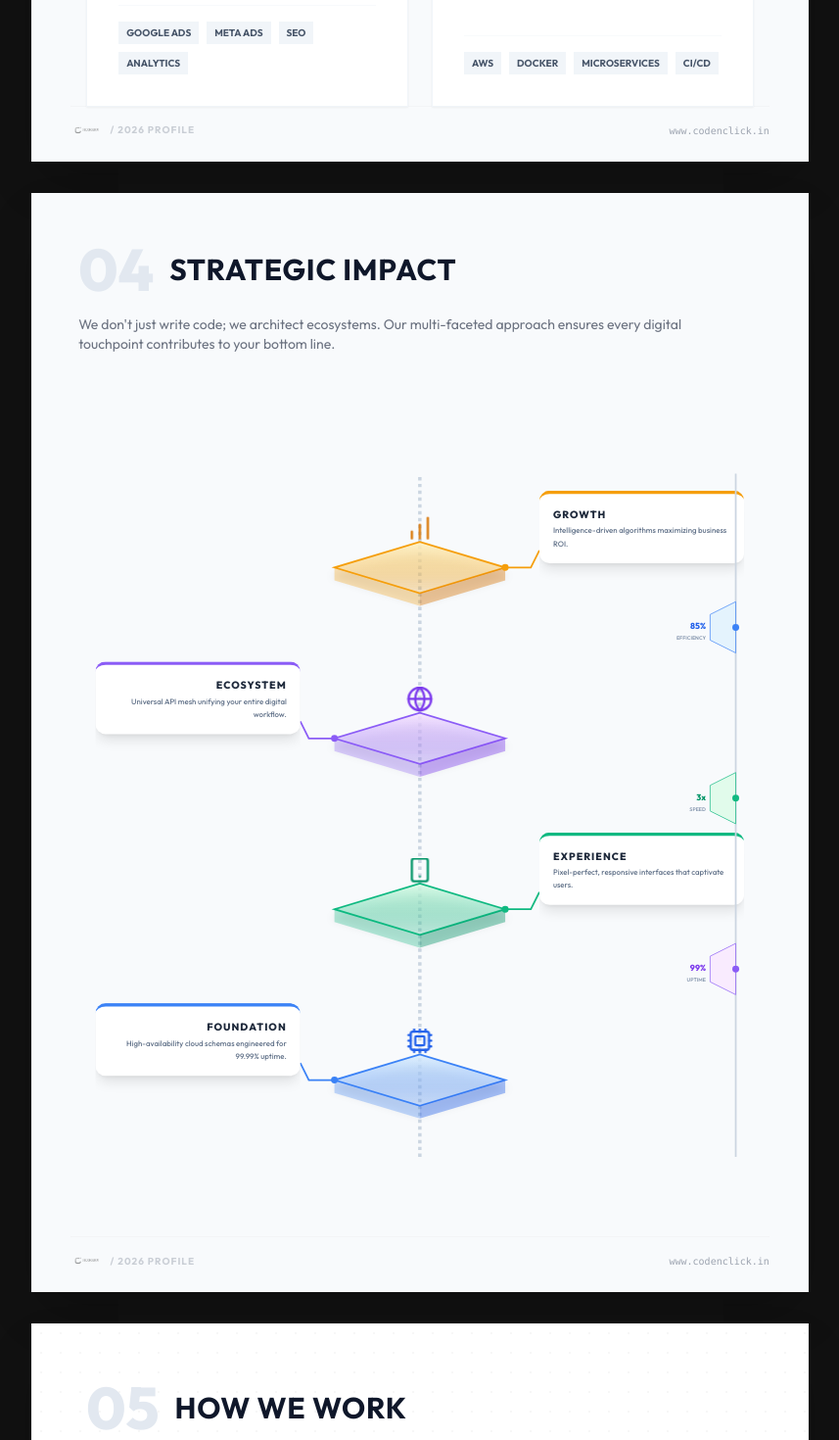
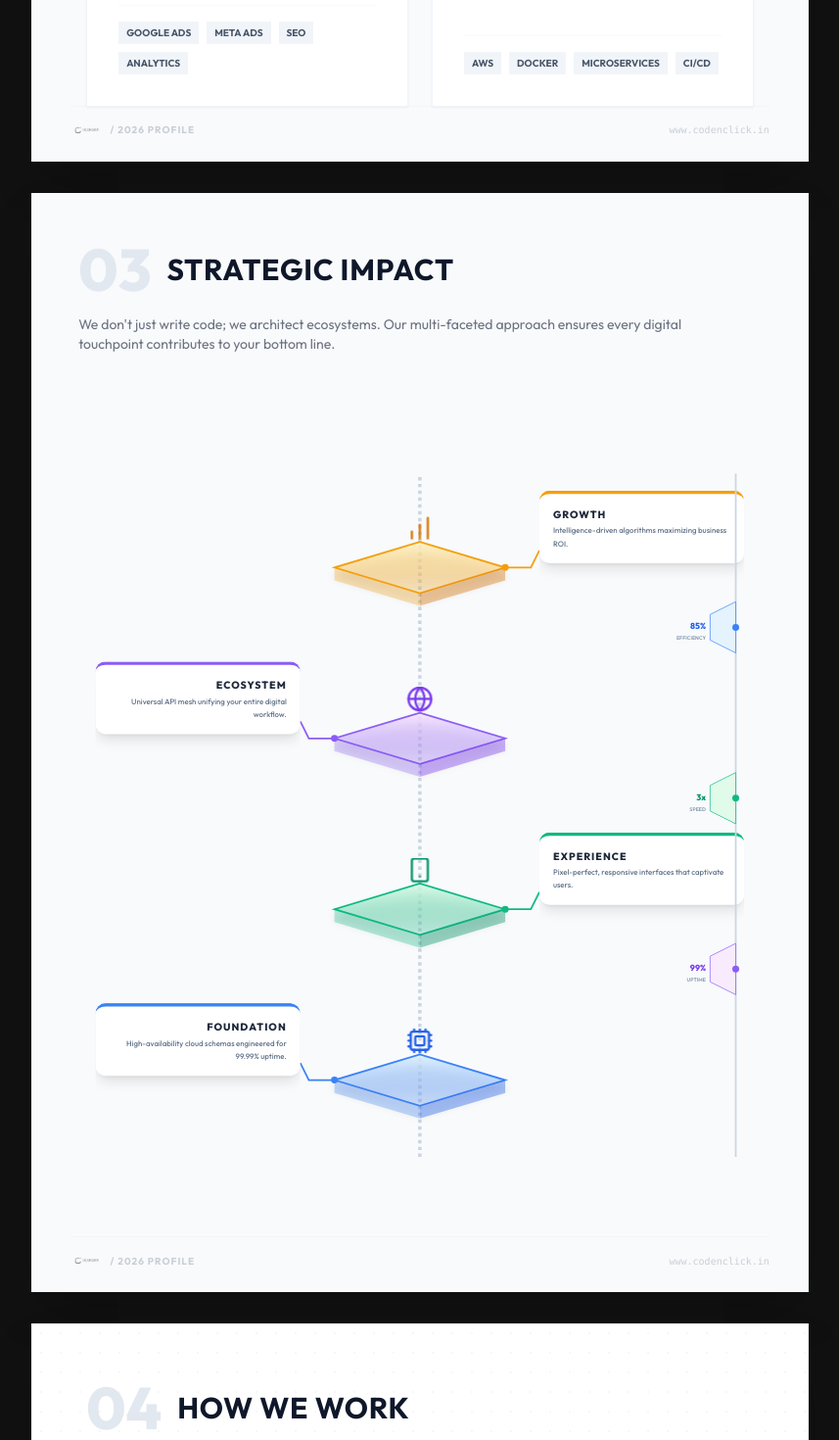
Before and after one commit to codenclick-technologies/Code-n-click-Technologies, a React (Vite) app in the folder client/: page /company-brochure in a window 1280 px wide. Shown: the part 3331-4801 px from the top of the page at 98% size, without its empty margins (211-1068 px from the left). Built offline with nearby package versions, Linux system fonts and the light colour scheme; no server answers; a web font is replaced by a local one.

Commit message:
fix: Resolve PDF blank page issue and correct brochure pagination

```diff
--- a/client/src/pages/Brochure.jsx
+++ b/client/src/pages/Brochure.jsx
@@ -46,7 +46,7 @@ const Brochure = () => {
   };
 
   const A4_WIDTH = '210mm';
-  const A4_HEIGHT = '297mm'; // Standard A4 Height
+  const A4_HEIGHT = '296mm'; // Reduce further to safe zone
 
   // Shared Graphic Elements (CSS Shapes)
   const GridPattern = () => (
@@ -58,7 +58,7 @@ const Brochure = () => {
     </div>
   );
 
-  const Page = ({ children, className = "", id }) => (
+  const Page = ({ children, className = "", id, isLastPage = false }) => (
     <div
       id={id}
       className={`relative overflow-hidden flex flex-col ${isGenerating ? 'm-0 shadow-none rounded-none' : 'shadow-2xl mx-auto my-8'} ${className}`}
@@ -69,8 +69,8 @@ const Brochure = () => {
         minHeight: isGenerating ? A4_HEIGHT : '297mm',
         maxHeight: isGenerating ? A4_HEIGHT : 'none',
         aspectRatio: isGenerating ? 'auto' : '210/297',
-        breakAfter: 'page',
-        pageBreakAfter: 'always',
+        breakAfter: isLastPage ? 'auto' : 'page',
+        pageBreakAfter: isLastPage ? 'auto' : 'always',
         overflow: 'hidden'
       }}
     >
@@ -78,11 +78,13 @@ const Brochure = () => {
       {/* Universal Footer for internal pages only */}
       {!className.includes('bg-slate-900') && !className.includes('bg-blue-600') && (
         <div className="absolute bottom-6 left-10 right-10 flex justify-between items-end border-t border-gray-100 pt-4">
-           <div className="flex items-center gap-2 opacity-50">
-              <img src="/logo.png" className="h-4 w-auto grayscale" alt="Footer Logo" />
-              <span className="text-[10px] text-gray-400 font-bold tracking-widest uppercase">/ 2026 Profile</span>
+           <div className="flex items-center justify-between w-full opacity-50">
+             <div className="flex items-center gap-2">
+                <img src="/logo.png" className="h-4 w-auto grayscale" alt="Footer Logo" />
+                <span className="text-[10px] text-gray-400 font-bold tracking-widest uppercase">/ 2026 Profile</span>
+             </div>
+             <div className="text-[10px] text-gray-400 font-mono">www.codenclick.in</div>
            </div>
-           <div className="text-[10px] text-gray-400 font-mono">www.codenclick.in</div>
         </div>
       )}
     </div>
@@ -293,7 +295,7 @@ const Brochure = () => {
           <Page className="bg-slate-50 text-slate-800">
              <div className="relative z-10 h-full p-12 flex flex-col">
                 <div className="flex items-center gap-4 mb-4">
-                   <span className="text-6xl font-black text-slate-200 pointer-events-none">04</span>
+                   <span className="text-6xl font-black text-slate-200 pointer-events-none">03</span>
                    <h2 className="text-3xl font-bold uppercase tracking-wide text-slate-900">Strategic Impact</h2>
                 </div>
                 <p className="text-sm text-gray-500 max-w-2xl mb-8">
@@ -488,7 +490,7 @@ const Brochure = () => {
              <GridPattern />
              <div className="relative z-10 h-full p-14 flex flex-col">
                 <div className="flex items-center gap-4 mb-16">
-                   <span className="text-6xl font-black text-slate-200 pointer-events-none">05</span>
+                   <span className="text-6xl font-black text-slate-200 pointer-events-none">04</span>
                    <h2 className="text-3xl font-bold uppercase tracking-wide text-slate-900">How We Work</h2>
                 </div>
 
@@ -642,7 +644,7 @@ const Brochure = () => {
           </Page>
 
           {/* ================= PAGE 5: CONTACT ================= */}
-          <Page className="bg-blue-600 text-white relative">
+          <Page className="bg-blue-600 text-white relative" isLastPage={true}>
              <div className="absolute inset-0 opacity-10">
                 <svg className="h-full w-full" viewBox="0 0 100 100" preserveAspectRatio="none">
                    <path d="M0 100 L100 0 L100 100 Z" fill="white" />
```
